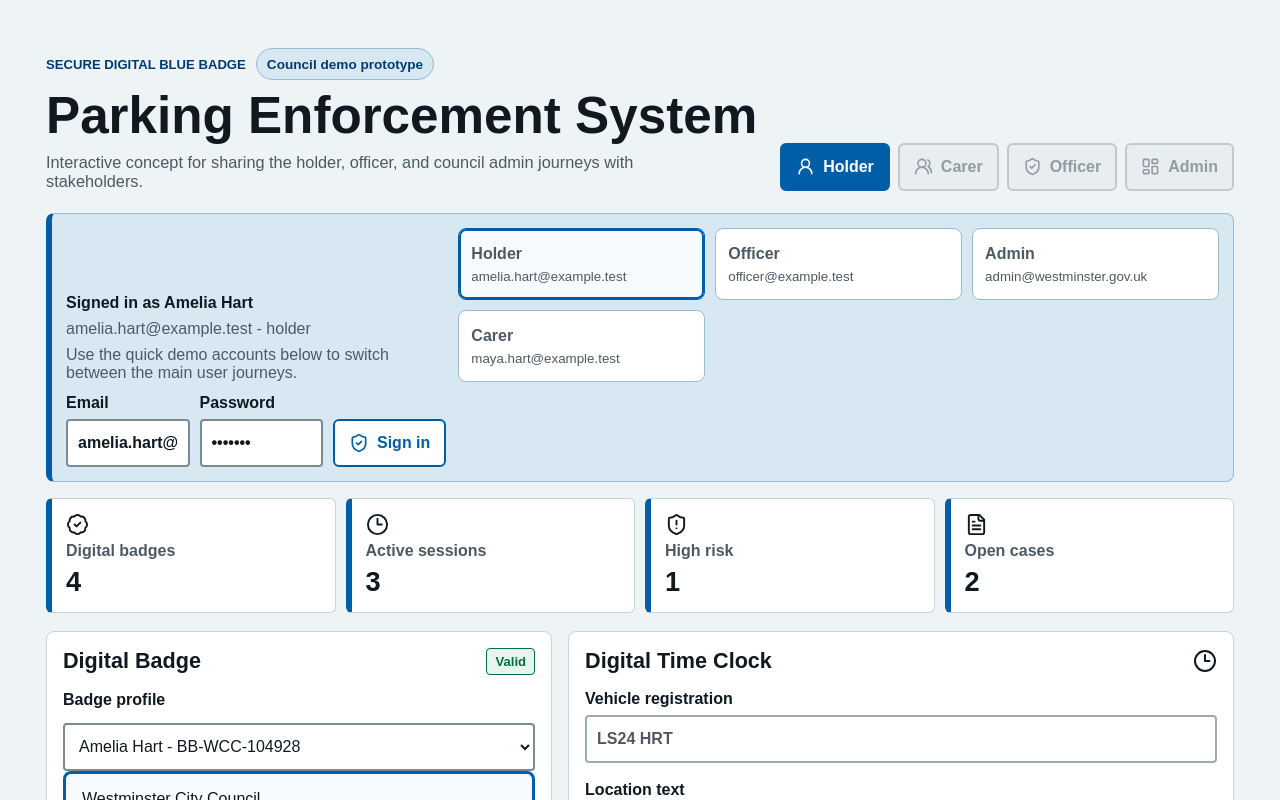
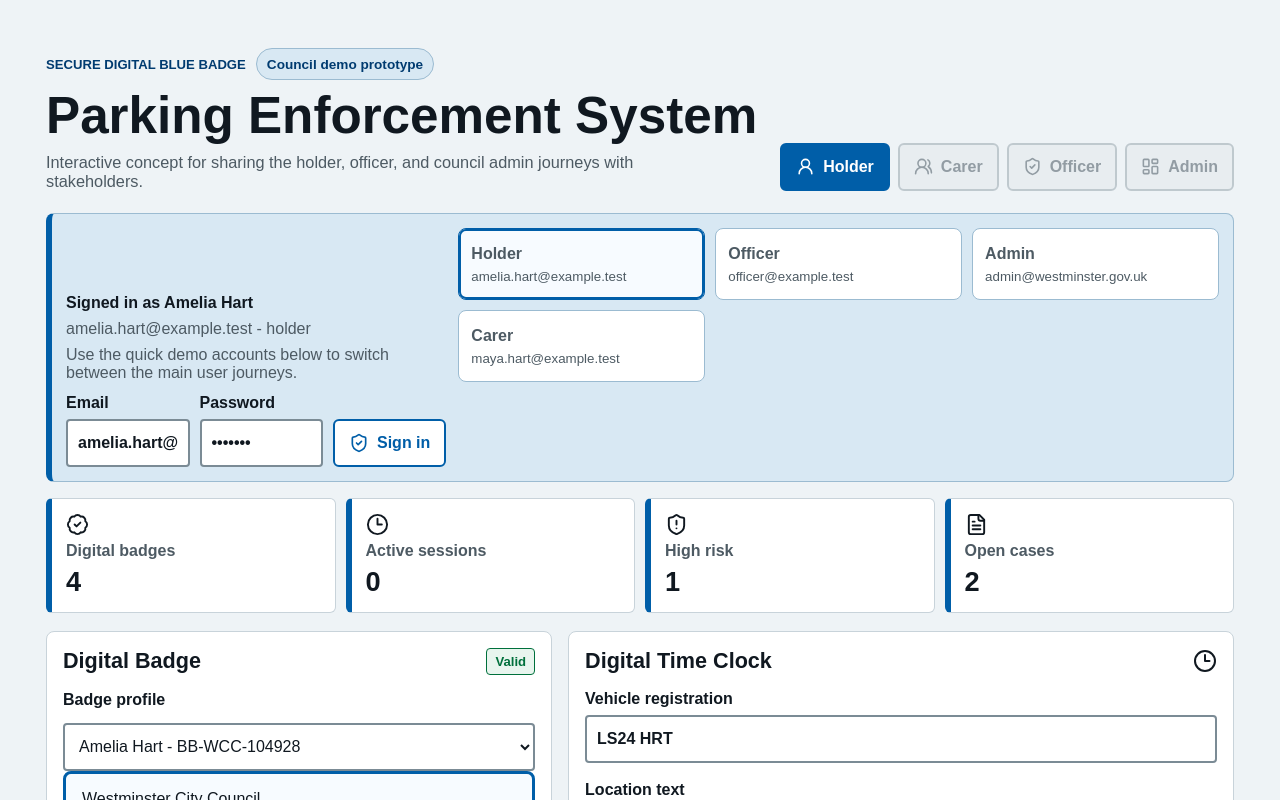
Before and after one commit to MrLawrenceAwe/blue-badge-parking-enforcement-demo, a React (Vite) app: page / in a window 1280 px wide. Shown: the top 800 px of the page. Built offline with nearby package versions, Linux system fonts and the light colour scheme.

Commit message:
Fix demo state and session validation bugs

```diff
--- a/package.json
+++ b/package.json
@@ -3,6 +3,9 @@
   "version": "0.1.0",
   "private": true,
   "type": "module",
+  "engines": {
+    "node": "^20.19.0 || >=22.12.0"
+  },
   "scripts": {
     "dev": "vite --host 0.0.0.0",
     "build": "vite build",
--- a/src/main.jsx
+++ b/src/main.jsx
@@ -193,6 +193,17 @@ function timestampNow() {
   return new Date().toISOString();
 }
 
+function normaliseVehicle(value) {
+  return value.trim().toUpperCase();
+}
+
+function isSessionActive(session, now = new Date()) {
+  if (!session.locked) return false;
+  const startedAt = new Date(session.startedAt);
+  const endsAt = new Date(startedAt.getTime() + session.durationMins * 60000);
+  return endsAt > now;
+}
+
 function mockGpsForLocation(location) {
   const lookup = [
     ['Oxford Street', '51.5152, -0.1419'],
@@ -283,6 +294,8 @@ function calculateRisk(badge, sessions, scans, query = {}) {
 function App() {
   const [role, setRole] = useState('holder');
   const [authUser, setAuthUser] = useState(demoUsers[0]);
+  const [loginEmail, setLoginEmail] = useState(demoUsers[0].email);
+  const [loginPassword, setLoginPassword] = useState('demo123');
   const [loginError, setLoginError] = useState('');
   const [badges, setBadges] = useState(initialBadges);
   const [sessions, setSessions] = useState(initialSessions);
@@ -303,13 +316,15 @@ function App() {
   const roleBadges = accessibleBadgesFor(authUser, badges);
   const selectedBadge = roleBadges.find((badge) => badge.id === selectedBadgeId) ?? roleBadges[0] ?? badges[0];
   const allowedRoles = allowedRolesFor(authUser);
+  const activeSessions = sessions.filter((session) => isSessionActive(session));
+  const openCases = cases.filter((item) => item.status !== 'Resolved');
 
   const riskByBadge = useMemo(() => {
     return Object.fromEntries(badges.map((badge) => [badge.id, calculateRisk(badge, sessions, scans)]));
   }, [badges, sessions, scans]);
 
   const officerRisk = lastScanResult?.risk ?? calculateRisk(selectedBadge, sessions, scans, {
-    vehicle: scanVehicle.toUpperCase(),
+    vehicle: normaliseVehicle(scanVehicle),
     location: scanLocation,
     time: timestampNow()
   });
@@ -325,6 +340,8 @@ function App() {
     setAuthUser(user);
     setRole(user.role);
     setSelectedBadgeId(accessibleBadgesFor(user, badges)[0]?.id ?? badges[0].id);
+    setLoginEmail(user.email);
+    setLoginPassword(user.password);
     setLastScanResult(null);
     setLoginError('');
   }
@@ -333,12 +350,14 @@ function App() {
     setAuthUser(nextUser);
     setRole(nextUser.role);
     setSelectedBadgeId(accessibleBadgesFor(nextUser, badges)[0]?.id ?? badges[0].id);
+    setLoginEmail(nextUser.email);
+    setLoginPassword(nextUser.password);
     setLastScanResult(null);
     setLoginError('');
   }
 
   function startSession(formData) {
-    if (sessions.some((session) => session.badgeId === selectedBadge.id && session.locked)) {
+    if (sessions.some((session) => session.badgeId === selectedBadge.id && isSessionActive(session))) {
       setSessionMessage('A locked active session already exists for this badge. End-of-session handling would be added in the production workflow.');
       return false;
     }
@@ -347,7 +366,7 @@ function App() {
     const session = {
       id: `PS-${Math.floor(24000 + Math.random() * 900)}`,
       badgeId: selectedBadge.id,
-      vehicle: formData.get('vehicle').toString().toUpperCase(),
+      vehicle: normaliseVehicle(formData.get('vehicle').toString()),
       location,
       gps: mockGpsForLocation(location),
       startedAt,
@@ -377,14 +396,15 @@ function App() {
 
   function runScan() {
     const normalized = normaliseScanInput(scanQuery);
+    const observedVehicle = normaliseVehicle(scanVehicle);
     const scannedAt = timestampNow();
     const device = scanLocation.includes('Heathrow') ? 'NEW-DEVICE' : 'EO-TAB-07';
     const badge =
       badges.find((item) => item.id.toUpperCase() === normalized) ??
       badges.find((item) => item.vehicle === normalized) ??
-      badges.find((item) => item.vehicle === scanVehicle.toUpperCase());
+      badges.find((item) => item.vehicle === observedVehicle);
     const risk = calculateRisk(badge, sessions, scans, {
-      vehicle: scanVehicle.toUpperCase(),
+      vehicle: observedVehicle,
       location: scanLocation,
       time: scannedAt,
       device
@@ -394,7 +414,7 @@ function App() {
       {
         id: `SC-${90200 + current.length}`,
         badgeId: badge?.id ?? normalized,
-        vehicle: scanVehicle.toUpperCase(),
+        vehicle: observedVehicle,
         location: scanLocation,
         officer: 'EO Current User',
         time: scannedAt,
@@ -407,7 +427,7 @@ function App() {
       badge,
       risk,
       query: normalized,
-      vehicle: scanVehicle.toUpperCase(),
+      vehicle: observedVehicle,
       location: scanLocation,
       scannedAt
     });
@@ -517,8 +537,8 @@ function App() {
             signIn(new FormData(event.currentTarget));
           }}
         >
-          <label>Email<input name="email" type="email" defaultValue={authUser.email} aria-label="Email address" /></label>
-          <label>Password<input name="password" type="password" defaultValue="demo123" aria-label="Password" /></label>
+          <label>Email<input name="email" type="email" value={loginEmail} onChange={(event) => setLoginEmail(event.target.value)} aria-label="Email address" /></label>
+          <label>Password<input name="password" type="password" value={loginPassword} onChange={(event) => setLoginPassword(event.target.value)} aria-label="Password" /></label>
           <button className="secondary-button" type="submit"><ShieldCheck aria-hidden="true" size={20} /> Sign in</button>
         </form>
         {loginError && <p className="login-error" role="alert">{loginError}</p>}
@@ -526,9 +546,9 @@ function App() {
 
       <section className="summary-strip" aria-label="System summary">
         <Metric icon={BadgeCheck} label="Digital badges" value={badges.length} />
-        <Metric icon={Clock3} label="Active sessions" value={sessions.length} />
+        <Metric icon={Clock3} label="Active sessions" value={activeSessions.length} />
         <Metric icon={ShieldAlert} label="High risk" value={Object.values(riskByBadge).filter((risk) => risk.score >= 81).length} />
-        <Metric icon={FileText} label="Open cases" value={cases.length} />
+        <Metric icon={FileText} label="Open cases" value={openCases.length} />
       </section>
 
       {role === 'holder' && (
@@ -540,7 +560,7 @@ function App() {
           badge={lastScanResult ? lastScanResult.badge : selectedBadge}
           risk={officerRisk}
           scanResult={lastScanResult}
-          sessions={sessions}
+          sessions={activeSessions}
           scanQuery={scanQuery}
           setScanQuery={setScanQuery}
           scanLocation={scanLocation}
@@ -554,7 +574,7 @@ function App() {
         <AdminView
           badges={filteredBadges}
           allBadges={badges}
-          sessions={sessions}
+          sessions={activeSessions}
           scans={scans}
           cases={cases}
           riskByBadge={riskByBadge}
@@ -590,7 +610,7 @@ function Metric({ icon: Icon, label, value }) {
 }
 
 function HolderView({ badge, badges, setSelectedBadgeId, sessions, startSession, reportStolen, risk, sessionMessage }) {
-  const activeSession = sessions.find((session) => session.badgeId === badge.id);
+  const activeSession = sessions.find((session) => session.badgeId === badge.id && isSessionActive(session));
   return (
     <div className="page-grid">
       <section className="panel badge-panel">
@@ -641,7 +661,7 @@ function HolderView({ badge, badges, setSelectedBadgeId, sessions, startSession,
 }
 
 function CarerView({ badges, selectedBadge, setSelectedBadgeId, sessions, startSession, reportStolen, sessionMessage }) {
-  const activeSession = sessions.find((session) => session.badgeId === selectedBadge.id);
+  const activeSession = sessions.find((session) => session.badgeId === selectedBadge.id && isSessionActive(session));
   return (
     <div className="page-grid">
       <section className="panel">
@@ -702,7 +722,7 @@ function SessionStartForm({ badge, activeSession, startSession }) {
 }
 
 function OfficerView({ badge, risk, scanResult, sessions, scanQuery, setScanQuery, scanLocation, setScanLocation, scanVehicle, setScanVehicle, runScan }) {
-  const activeSession = badge ? sessions.find((session) => session.badgeId === badge.id) : null;
+  const activeSession = badge ? sessions.find((session) => session.badgeId === badge.id && isSessionActive(session)) : null;
   const isUnknown = !badge;
   return (
     <div className="officer-layout">
```
Also changed, not shown: 2 other files (tests, documents, lock files or other folders).
